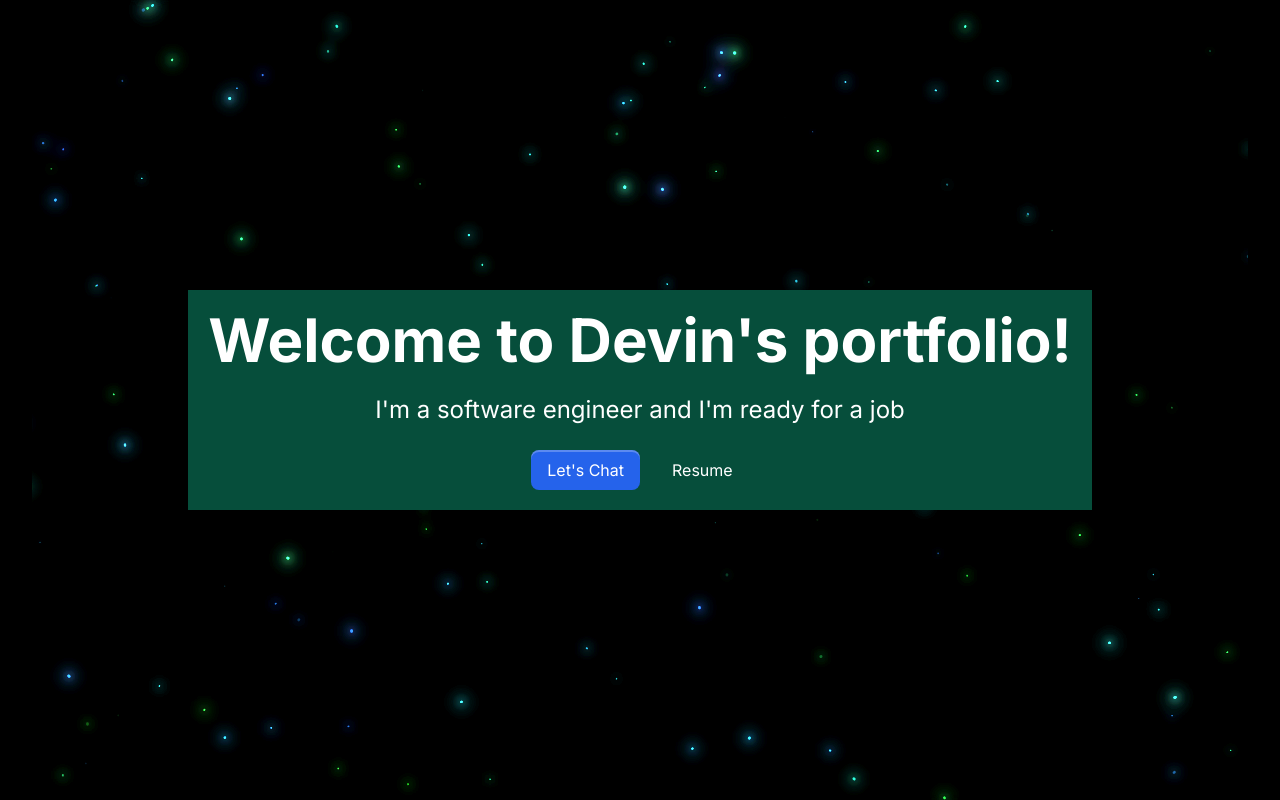
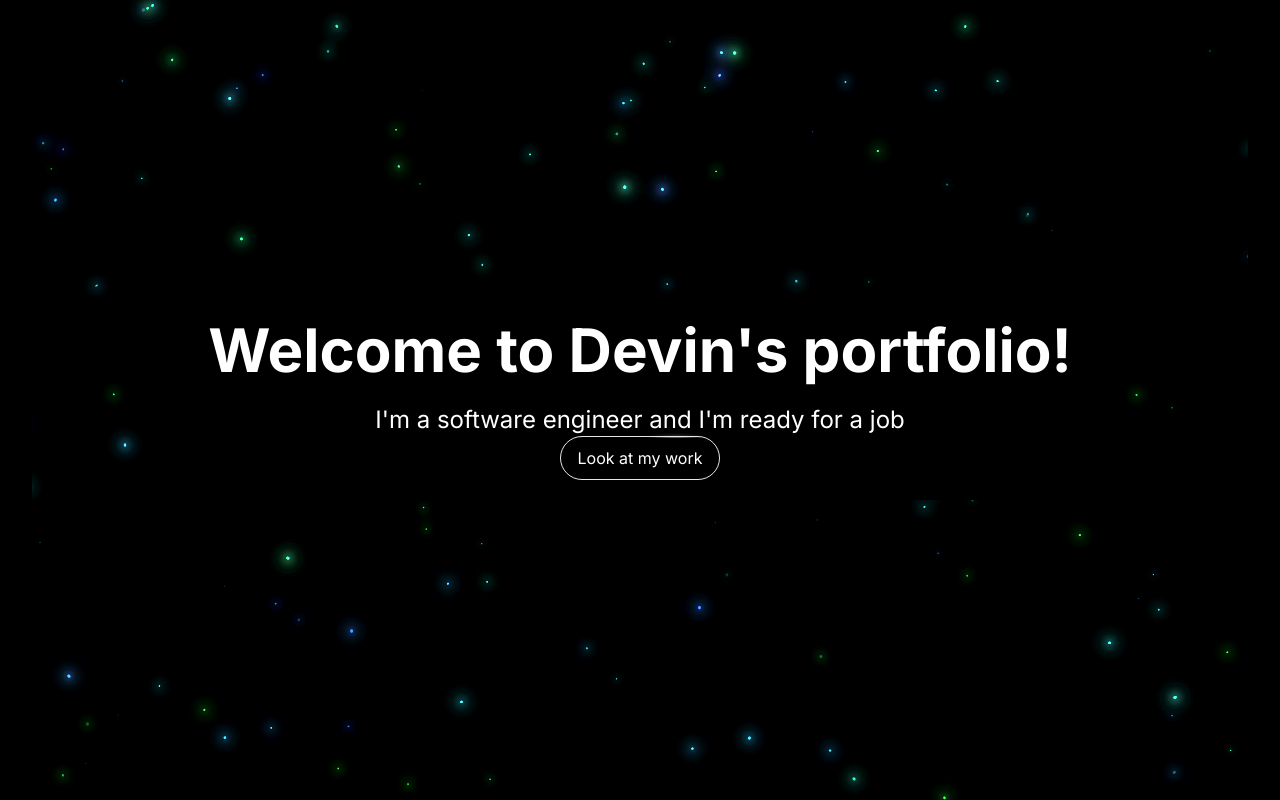
Before and after one commit to Devin-Hunter/Personal-Portfolio, a Next.js app in the folder devin-portfolio/: page / in a window 1280 px wide. Built offline with nearby package versions, Linux system fonts and the light colour scheme.

Commit message:
Changed Hero title background to black, added button to hero section

```diff
--- a/devin-portfolio/src/components/Hero.jsx
+++ b/devin-portfolio/src/components/Hero.jsx
@@ -1,5 +1,6 @@
 import React from 'react'
 import { Vortex } from '../components/ui/vortex'
+import { HoverBorderGradient } from './ui/hover-border'
 
 const Hero = () => {
   return (
@@ -39,18 +40,18 @@
         baseHue={120}
         className="flex items-center flex-col justify-center px-2 md:px-10  py-4 w-full h-full"
         >
-          <div className="bg-emerald-900 py-5 px-5 justify-items-center">
+          <div className="bg-black py-5 px-5 justify-items-center">
             <h2 className="text-white text-2xl md:text-6xl font-bold text-center">
             Welcome to Devin's portfolio!
             </h2>
-            <p className="text-white text-sm md:text-2xl max-w-xl mt-6 text-center">
+            <p className="text-white text-sm md:text-2xl mt-6 text-center">
               I'm a software engineer and I'm ready for a job
             </p>
-            <div className="flex flex-col sm:flex-row items-center gap-4 mt-6">
-              <button className="px-4 py-2 bg-blue-600 hover:bg-blue-700 transition duration-200 rounded-lg
-              text-white shadow-[0px_2px_0px_0px_#FFFFFF40_inset]">Let's Chat</button>
-              <button className="px-4 py-2  text-white ">Resume</button>
-            </div>
+            <a href='#about' className='justify-items-center'>
+              <HoverBorderGradient
+
+              children='Look at my work'/>
+            </a>
           </div>
 
         </Vortex>
--- /dev/null
+++ b/devin-portfolio/src/components/ui/hover-border.tsx
@@ -0,0 +1,99 @@
+"use client";
+import React, { useState, useEffect, useRef } from "react";
+
+import { motion } from "framer-motion";
+import { cn } from "@/lib/utils";
+
+type Direction = "TOP" | "LEFT" | "BOTTOM" | "RIGHT";
+
+export function HoverBorderGradient({
+  children,
+  containerClassName,
+  className,
+  as: Tag = "button",
+  duration = 1,
+  clockwise = true,
+  ...props
+}: React.PropsWithChildren<
+  {
+    as?: React.ElementType;
+    containerClassName?: string;
+    className?: string;
+    duration?: number;
+    clockwise?: boolean;
+  } & React.HTMLAttributes<HTMLElement>
+>) {
+  const [hovered, setHovered] = useState<boolean>(false);
+  const [direction, setDirection] = useState<Direction>("TOP");
+
+  const rotateDirection = (currentDirection: Direction): Direction => {
+    const directions: Direction[] = ["TOP", "LEFT", "BOTTOM", "RIGHT"];
+    const currentIndex = directions.indexOf(currentDirection);
+    const nextIndex = clockwise
+      ? (currentIndex - 1 + directions.length) % directions.length
+      : (currentIndex + 1) % directions.length;
+    return directions[nextIndex];
+  };
+
+  const movingMap: Record<Direction, string> = {
+    TOP: "radial-gradient(20.7% 50% at 50% 0%, hsl(0, 0%, 100%) 0%, rgba(255, 255, 255, 0) 100%)",
+    LEFT: "radial-gradient(16.6% 43.1% at 0% 50%, hsl(0, 0%, 100%) 0%, rgba(255, 255, 255, 0) 100%)",
+    BOTTOM:
+      "radial-gradient(20.7% 50% at 50% 100%, hsl(0, 0%, 100%) 0%, rgba(255, 255, 255, 0) 100%)",
+    RIGHT:
+      "radial-gradient(16.2% 41.199999999999996% at 100% 50%, hsl(0, 0%, 100%) 0%, rgba(255, 255, 255, 0) 100%)",
+  };
+
+  const highlight =
+    "radial-gradient(75% 181.15942028985506% at 50% 50%, #3275F8 0%, rgba(255, 255, 255, 0) 100%)";
+
+  useEffect(() => {
+    if (!hovered) {
+      const interval = setInterval(() => {
+        setDirection((prevState) => rotateDirection(prevState));
+      }, duration * 1000);
+      return () => clearInterval(interval);
+    }
+  }, [hovered]);
+  return (
+    <Tag
+      onMouseEnter={(event: React.MouseEvent<HTMLDivElement>) => {
+        setHovered(true);
+      }}
+      onMouseLeave={() => setHovered(false)}
+      className={cn(
+        "relative flex rounded-full border  content-center bg-black/20 hover:bg-black/10 transition duration-500 dark:bg-white/20 items-center flex-col flex-nowrap gap-10 h-min justify-center overflow-visible p-px decoration-clone w-fit",
+        containerClassName
+      )}
+      {...props}
+    >
+      <div
+        className={cn(
+          "w-auto text-white z-10 bg-black px-4 py-2 rounded-[inherit]",
+          className
+        )}
+      >
+        {children}
+      </div>
+      <motion.div
+        className={cn(
+          "flex-none inset-0 overflow-hidden absolute z-0 rounded-[inherit]"
+        )}
+        style={{
+          filter: "blur(2px)",
+          position: "absolute",
+          width: "100%",
+          height: "100%",
+        }}
+        initial={{ background: movingMap[direction] }}
+        animate={{
+          background: hovered
+            ? [movingMap[direction], highlight]
+            : movingMap[direction],
+        }}
+        transition={{ ease: "linear", duration: duration ?? 1 }}
+      />
+      <div className="bg-black absolute z-1 flex-none inset-[2px] rounded-[100px]" />
+    </Tag>
+  );
+}
```
